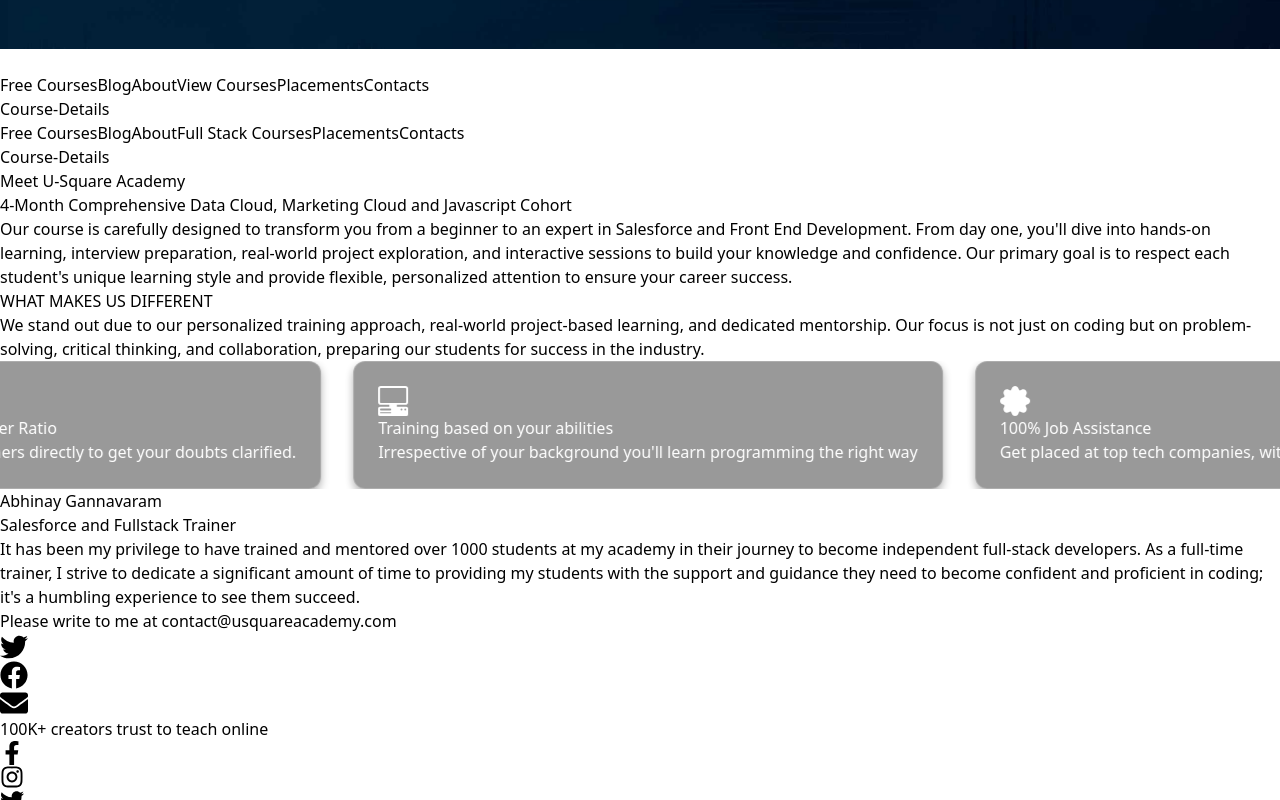
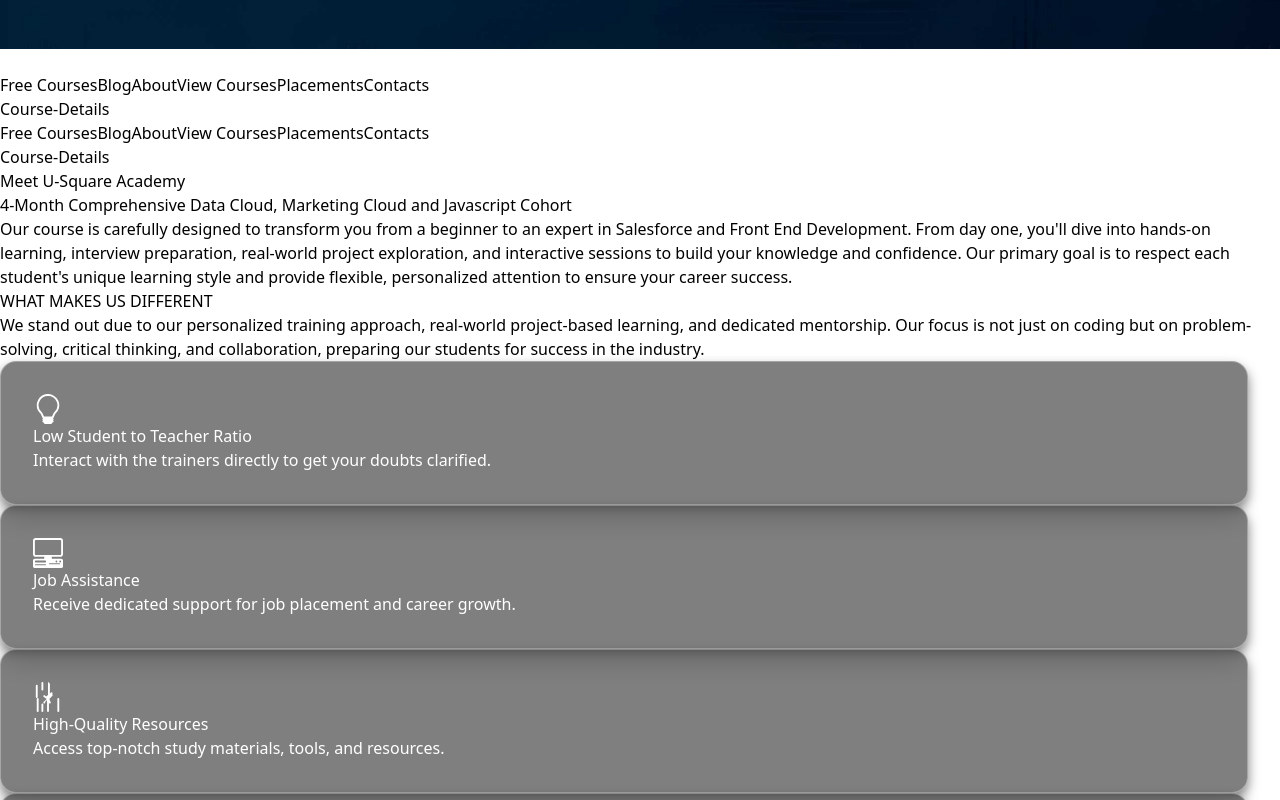
Before and after one commit to Yashovardhan09/U-Square, a React (Vite) app: page /about in a window 1280 px wide. Shown: the part 1080-1880 px from the top of the page. Built offline with nearby package versions, Linux system fonts and the light colour scheme.

Commit message:
contact page logic

```diff
--- a/package.json
+++ b/package.json
@@ -11,7 +11,13 @@
   },
   "dependencies": {
     "animate.css": "^4.1.1",
+    "axios": "^1.7.5",
+    "body-parser": "^1.20.2",
+    "cors": "^2.8.5",
+    "emailjs-com": "^3.2.0",
+    "express": "^4.19.2",
     "framer-motion": "^11.3.28",
+    "nodemailer": "^6.9.14",
     "react": "^18.3.1",
     "react-dom": "^18.3.1",
     "react-icons": "^5.3.0",
--- a/src/components/Navbar.jsx
+++ b/src/components/Navbar.jsx
@@ -111,7 +111,7 @@
               About
             </Link>
             <Link to="/full-stack-course" className="block text-center hover:text-green-900" onClick={closeMobileMenu}>
-              Full Stack Courses
+              View Courses
             </Link>
             <Link to="/placements" className="block text-center hover:text-green-900" onClick={closeMobileMenu}>
               Placements
--- a/src/pages/About.jsx
+++ b/src/pages/About.jsx
@@ -25,23 +25,23 @@
     visible: { opacity: 1, y: 0 },
   };
 
-  // Inline styles
+  // Enhanced card styles
   const cardStyle = {
-    backgroundColor: 'rgba(0, 0, 0, 0.4)', // Semi-transparent background
-    border: '1px solid rgba(255, 255, 255, 0.2)', // Light border
-    padding: '1.5rem', // Increased padding
-    borderRadius: '0.75rem', // Rounded corners
-    boxShadow: '0 4px 8px rgba(0, 0, 0, 0.3)', // Soft shadow
+    backgroundColor: 'rgba(0, 0, 0, 0.5)', // Slightly more opaque
+    border: '1px solid rgba(255, 255, 255, 0.3)', // Subtle border
+    padding: '2rem', // Increased padding for better content spacing
+    borderRadius: '1rem', // More rounded corners
+    boxShadow: '0 6px 12px rgba(0, 0, 0, 0.5)', // More prominent shadow
     transition: 'transform 0.3s ease, box-shadow 0.3s ease', // Smooth hover effect
     textAlign: 'left',
     color: 'white',
-    backdropFilter: 'blur(10px)', // Glass effect
+    backdropFilter: 'blur(12px)', // Stronger glass effect
   };
 
   const cardHoverStyle = {
     ...cardStyle,
-    transform: 'translateY(-5px)', // Slight lift effect on hover
-    boxShadow: '0 6px 12px rgba(0, 0, 0, 0.4)', // Enhanced shadow on hover
+    transform: 'translateY(-10px)', // Enhanced lift effect on hover
+    boxShadow: '0 8px 16px rgba(0, 0, 0, 0.6)', // More pronounced shadow on hover
   };
 
   return (
@@ -86,13 +86,11 @@
 
       {/* Cards Section */}
       <div className="cards-section bg-black px-5 py-16">
-        <div className="container mx-auto max-w-6xl">
-          <div className="scroll-container mt-12">
+        <div className="container mx-auto max-w-6xl grid grid-cols-1 md:grid-cols-2 lg:grid-cols-2 gap-8">
           {/* Card 1 */}
-            <div className='scroll-content'>
           <div
             style={cardStyle}
-              className="card hover:scale-105 flex flex-col items-center text-left mb-6"
+            className="card flex flex-col items-center text-left"
           >
             <svg className="mb-6 text-white" xmlns="http://www.w3.org/2000/svg" width="30" height="30" fill="currentColor" viewBox="0 0 16 16">
               <path d="M2 6a6 6 0 1 1 10.174 4.31c-.203.196-.359.4-.453.619l-.762 1.769A.5.5 0 0 1 10.5 13a.5.5 0 0 1 0 1 .5.5 0 0 1 0 1l-.224.447a1 1 0 0 1-.894.553H6.618a1 1 0 0 1-.894-.553L5.5 15a.5.5 0 0 1 0-1 .5.5 0 0 1 0-1 .5.5 0 0 1-.46-.302l-.761-1.77a2 2 0 0 0-.453-.618A5.98 5.98 0 0 1 2 6m6-5a5 5 0 0 0-3.479 8.592c.263.254.514.564.676.941L5.83 12h4.342l.632-1.467c.162-.377.413-.687.676-.941A5 5 0 0 0 8 1"/>
@@ -104,86 +102,48 @@
           {/* Card 2 */}
           <div
             style={cardStyle}
-              className="card hover:scale-105 flex flex-col items-center text-left mb-6"
+            className="card flex flex-col items-center text-left"
           >
             <svg className="mb-6 text-white" xmlns="http://www.w3.org/2000/svg" width="30" height="30" fill="currentColor" viewBox="0 0 16 16">
-                <path d="M1.5 0A1.5 1.5 0 0 0 0 1.5v7A1.5 1.5 0 0 0 1.5 10H6v1H1a1 1 0 0 0-1 1v3a1 1 0 0 0 1 1h14a1 1 0 0 0 1-1v-3a1 1 0 0 0-1-1h-5v-1h4.5A1.5 1.5 0 0 0 16 8.5v-7A1.5 1.5 0 0 0 14.5 0zm0 1h13a.5.5 0 0 1 .5.5v7a.5.5 0 0 1-.5.5h-13a.5.5 0 0 1-.5-.5v-7a.5.5 0 0 1 .5-.5M12 12.5a.5.5 0 1 1 1 0 .5.5 0 0 1-1 0m2 0a.5.5 0 1 1 1 0 .5.5 0 0 1-1 0M1.5 12h5a.5.5 0 0 1 0 1h-5a.5.5 0 0 1 0-1M1 14.25a.25.25 0 0 1 .25-.25h5.5a.25.25 0 1 1 0 .5h-5.5a.25.25 0 0 1-.25-.25"/>
+              <path d="M1.5 0A1.5 1.5 0 0 0 0 1.5v7A1.5 1.5 0 0 0 1.5 10H6v1H1a1 1 0 0 0-1 1v3a1 1 0 0 0 1 1h14a1 1 0 0 0 1-1v-3a1 1 0 0 0-1-1h-5v-1h4.5A1.5 1.5 0 0 0 16 8.5v-7A1.5 1.5 0 0 0 14.5 0zm0 1h13a.5.5 0 0 1 .5.5v7a.5.5 0 0 1-.5.5h-13a.5.5 0 0 1-.5-.5v-7a.5.5 0 0 1 .5-.5M12 12.5a.5.5 0 1 1 1 0 .5.5 0 0 1-1 0m2 0a.5.5 0 1 1 1 0 .5.5 0 0 1-1 0M1.5 12h5a.5.5 0 0 1 0 1h-5a.5.5 0 0 1 0-1M1 14.25a.25.25 0 0 1 .25-.25h5.5a.25.25 0 1 1 0 .5h-5.5a.25.25 0 0 1-.25-.25M14.25 14h-5.5a.25.25 0 0 1 0-.5h5.5a.25.25 0 0 1 0 .5"/>
             </svg>
-              <h3 className="text-xl mt-6 sm:text-2xl lg:text-3xl font-semibold mb-2">Training based on your abilities</h3>
-              <p className="text-sm sm:text-base lg:text-lg">Irrespective of your background you'll learn programming the right way</p>
+            <h3 className="text-xl mt-6 sm:text-2xl lg:text-3xl font-semibold mb-2">Job Assistance</h3>
+            <p className="text-sm sm:text-base lg:text-lg">Receive dedicated support for job placement and career growth.</p>
           </div>
 
           {/* Card 3 */}
           <div
             style={cardStyle}
-              className="card hover:scale-105 flex flex-col items-center text-left mb-6"
+            className="card flex flex-col items-center text-left"
           >
             <svg className="mb-6 text-white" xmlns="http://www.w3.org/2000/svg" width="30" height="30" fill="currentColor" viewBox="0 0 16 16">
-                <path d="M8 4.754a3.246 3.246 0 1 0 0 6.492 3.246 3.246 0 0 0 0-6.492M5.754 8a2.246 2.246 0 1 1 4.492 0 2.246 2.246 0 0 1-4.492 0"/>
-                <path d="M9.796 1.343c-.527-1.79-3.065-1.79-3.592 0l-.094.319a.873.873 0 0 1-1.255.52l-.292-.16c-1.64-.892-3.433.902-2.54 2.541l.159.292a.873.873 0 0 1-.52 1.255l-.319.094c-1.79.527-1.79 3.065 0 3.592l.319.094a.873.873 0 0 1 .52 1.255l-.16.292c-.892 1.64.901 3.434 2.541 2.54l.292-.159a.873.873 0 0 1 1.255.52l.094.319c.527 1.79 3.065 1.79 3.592 0l.094-.319a.873.873 0 0 1 1.255-.52l.292.16c1.64.893 3.434-.902 2.54-2.541l-.159-.292a.873.873 0 0 1 .52-1.255l.319-.094c1.79-.527 1.79-3.065 0-3.592l-.319-.094a.873.873 0 0 1-.52-1.255l.16-.292c.893-1.64-.902-3.433-2.541-2.54l-.292.159a.873.873 0 0 1-1.255-.52l-.094-.319zM8 10.5a2.5 2.5 0 1 0 0-5 2.5 2.5 0 0 0 0 5z"/>
+              <path d="M10.354 5.646a.5.5 0 0 0-.708 0L7 7.793 6.354 7.146a.5.5 0 0 0-.708.708L7.293 9l-1.647 1.646a.5.5 0 0 0 .708.708L7 9.707l1.646 1.646a.5.5 0 0 0 .708-.708L8.707 9l1.646-1.646a.5.5 0 0 0 0-.708z"/>
+              <path d="M8.5 0a.5.5 0 0 0-.5.5v6a.5.5 0 0 0 1 0V1a.5.5 0 0 0-.5-.5z"/>
+              <path d="M8 16a.5.5 0 0 0 .5-.5V9a.5.5 0 0 0-1 0v6.5a.5.5 0 0 0 .5.5z"/>
+              <path d="M2.5 16a.5.5 0 0 0 .5-.5V9a.5.5 0 0 0-1 0v6.5a.5.5 0 0 0 .5.5z"/>
+              <path d="M2 8.5a.5.5 0 0 0 .5-.5v-6A.5.5 0 0 0 2 1.5a.5.5 0 0 0-.5.5v6a.5.5 0 0 0 .5.5zM5 0a.5.5 0 0 0-.5.5V4a.5.5 0 0 0 1 0V.5A.5.5 0 0 0 5 0z"/>
+              <path d="M5 16a.5.5 0 0 0 .5-.5V12a.5.5 0 0 0-1 0v3.5a.5.5 0 0 0 .5.5z"/>
+              <path d="M13.5 16a.5.5 0 0 0 .5-.5V9a.5.5 0 0 0-1 0v6.5a.5.5 0 0 0 .5.5z"/>
             </svg>
-              <h3 className="text-xl mt-6 sm:text-2xl lg:text-3xl font-semibold mb-2">100% Job Assistance</h3>
-              <p className="text-sm sm:text-base lg:text-lg">Get placed at top tech companies, with our placement training and support.</p>
+            <h3 className="text-xl mt-6 sm:text-2xl lg:text-3xl font-semibold mb-2">High-Quality Resources</h3>
+            <p className="text-sm sm:text-base lg:text-lg">Access top-notch study materials, tools, and resources.</p>
           </div>
 
           {/* Card 4 */}
           <div
             style={cardStyle}
-              className="card hover:scale-105 flex flex-col items-center text-left mb-6"
+            className="card flex flex-col items-center text-left"
           >
             <svg className="mb-6 text-white" xmlns="http://www.w3.org/2000/svg" width="30" height="30" fill="currentColor" viewBox="0 0 16 16">
-                <path d="M8.93 6.588L12 4.694V11.5a.5.5 0 0 1-.757.429L8 10 4.757 11.93A.5.5 0 0 1 4 11.5V4.694l3.07 1.894a.5.5 0 0 0 .86 0z"/>
-                <path d="M8 4.077L3.07 1.077a.5.5 0 0 0-.77.423v13a.5.5 0 0 0 .77.423L8 11.923l4.93 2.923a.5.5 0 0 0 .77-.423v-13a.5.5 0 0 0-.77-.423L8 4.077z"/>
+              <path d="M2.5 0a.5.5 0 0 0-.5.5v6a.5.5 0 0 0 1 0V.5a.5.5 0 0 0-.5-.5zM5 16a.5.5 0 0 0 .5-.5V9a.5.5 0 0 0-1 0v6.5a.5.5 0 0 0 .5.5zM10.5 0a.5.5 0 0 0-.5.5v6a.5.5 0 0 0 1 0V.5a.5.5 0 0 0-.5-.5zM13 16a.5.5 0 0 0 .5-.5V9a.5.5 0 0 0-1 0v6.5a.5.5 0 0 0 .5.5z"/>
             </svg>
-              <h3 className="text-xl mt-6 sm:text-2xl lg:text-3xl font-semibold mb-2">Fully Responsive Courses</h3>
-              <p className="text-sm sm:text-base lg:text-lg">Learn from anywhere, on any device, without compromising quality.</p>
-            </div>
-
-            </div>
-          </div>
-        </div>
-      </div>
-
-      {/* New Section with Image on the Left and Content on the Right */}
-      <div className="profile-section bg-black text-white py-16">
-        <div className="container mx-auto max-w-6xl flex flex-col lg:flex-row items-center lg:items-start px-5">
-          {/* Image on the left */}
-          {/* <div className="image-wrapper flex-shrink-0  mb-6 lg:mb-0 lg:mr-8">
-            <img
-              src="https://media.licdn.com/dms/image/v2/D5603AQGTY5-YoxpRxQ/profile-displayphoto-shrink_100_100/profile-displayphoto-shrink_100_100/0/1690812112125?e=1729728000&v=beta&t=Oqpj_jKrjIF0umJ5gjGUEuExA5dvY2izYJni1rI9s2w"
-              alt="Abhinay Gannavaram"
-              className="w-48 h-48 rounded-full shadow-lg border-4 border-gray-700 object-cover"
-            />
-          </div> */}
-
-          {/* Content on the right */}
-          <div className="content flex-grow">
-            <h3 className="text-3xl font-semibold mb-2">Abhinay Gannavaram</h3>
-            <h4 className="text-xl text-gray-400 mb-4">Salesforce and Fullstack Trainer</h4>
-            <p className="text-lg leading-relaxed mb-4 text-white">
-              It has been my privilege to have trained and mentored over 1000 students at my academy in their journey to become independent full-stack developers. As a full-time trainer, I strive to dedicate a significant amount of time to providing my students with the support and guidance they need to become confident and proficient in coding; it's a humbling experience to see them succeed.
-            </p>
-            <p className="text-lg leading-relaxed mb-6 text-gray-300">
-              Please write to me at <a href="mailto:usquareacademy@gmail.com" className="text-yellow-400 hover:underline">contact@usquareacademy.com</a>
-            </p>
-
-            {/* Social Icons */}
-            <div className="social-icons flex space-x-6">
-              <a href="https://twitter.com" target="_blank" rel="noopener noreferrer" className="text-blue-400 hover:text-blue-500">
-                <FaTwitter size={28} />
-              </a>
-              <a href="https://facebook.com" target="_blank" rel="noopener noreferrer" className="text-blue-600 hover:text-blue-700">
-                <FaFacebook size={28} />
-              </a>
-              <a href="mailto:usquareacademy@gmail.com" className="text-gray-400 hover:text-gray-500">
-                <FaEnvelope size={28} />
-              </a>
-            </div>
+            <h3 className="text-xl mt-6 sm:text-2xl lg:text-3xl font-semibold mb-2">Extensive Project Work</h3>
+            <p className="text-sm sm:text-base lg:text-lg">Work on real-world projects to build practical skills.</p>
           </div>
         </div>
       </div>
     </div>
   );
-}
+};
 
 export default About;
```
Also changed, not shown: src/pages/Contacts.jsx (+16 -1 lines), src/pages/Home.jsx (+15 -11 lines), 1 other file (tests, documents, lock files or other folders). Lines whose indentation alone changed are shown as unchanged.
